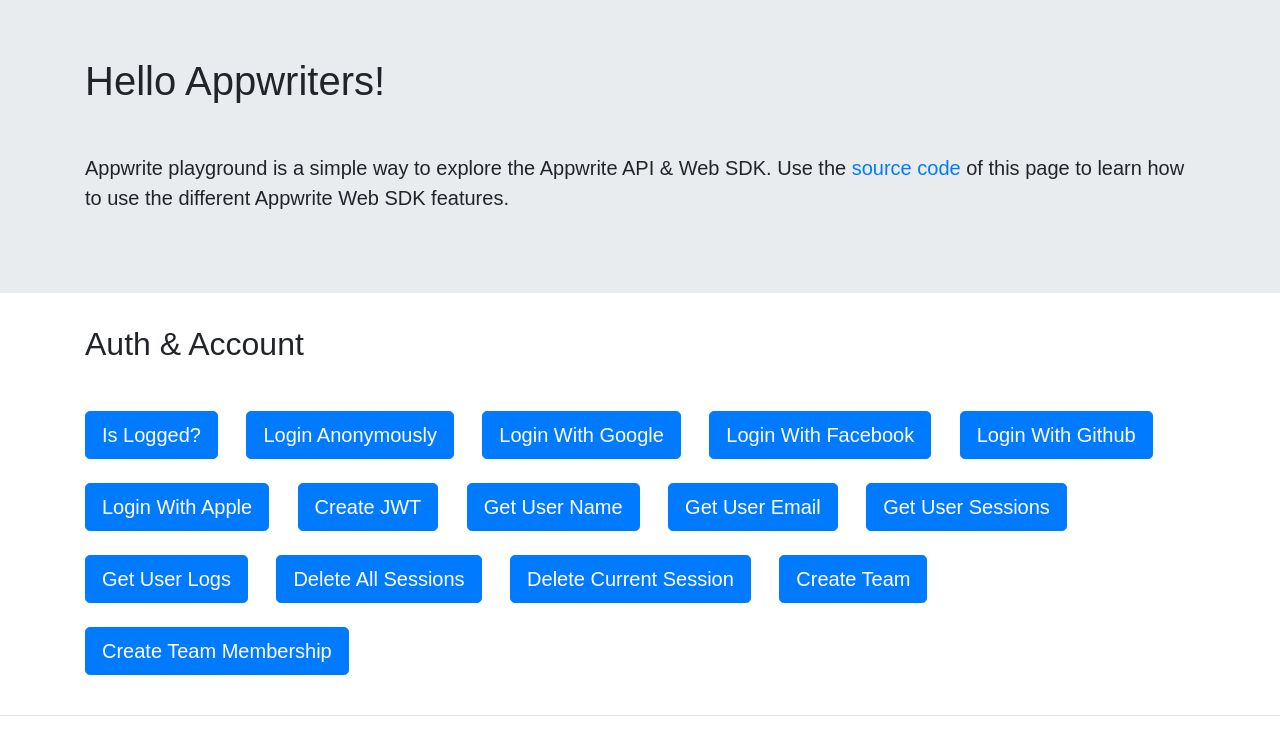
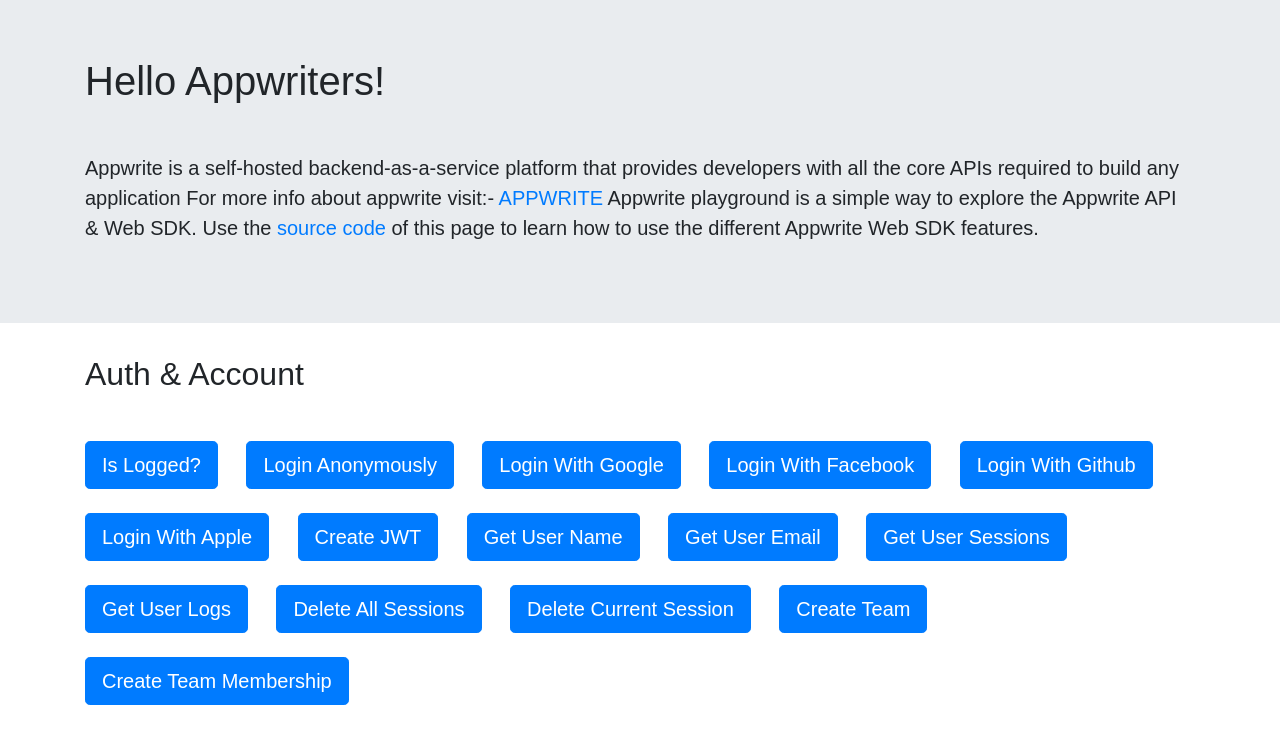
Before and after one commit to appwrite/playground-for-web, a website: page public/index.html in a window 1280 px wide. Shown: the part 63-800 px from the top of the page. Drawn offline with nearby package versions, Linux system fonts and the light colour scheme; a script that the page names is missing.

Commit message:
Updated about appwrite

```diff
--- a/public/index.html
+++ b/public/index.html
@@ -34,6 +34,10 @@
         <div class="container">
             <h1 class="display-5 mb-5">Hello Appwriters!</h1>
             <p class="lead">
+                Appwrite is a self-hosted backend-as-a-service platform that provides developers with all the core APIs required to build any application
+                For more info about appwrite visit:-
+                 <a href="https://appwrite.io"
+                    target="_blank">APPWRITE</a>
                 Appwrite playground is a simple way to explore the Appwrite API & Web
                 SDK. Use the
                 <a href="https://github.com/appwrite/playground-for-js/blob/master/public/index.html"
```
